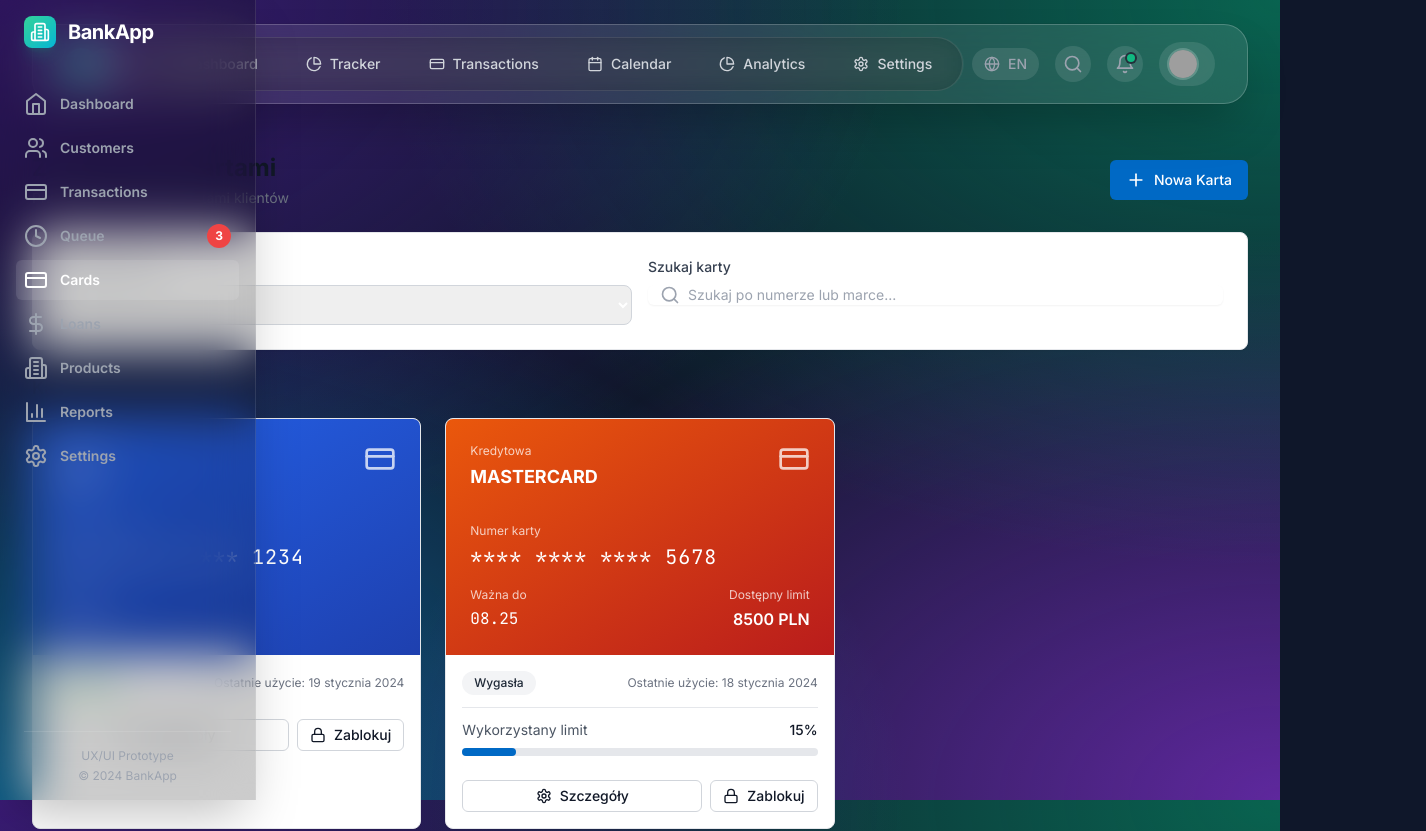
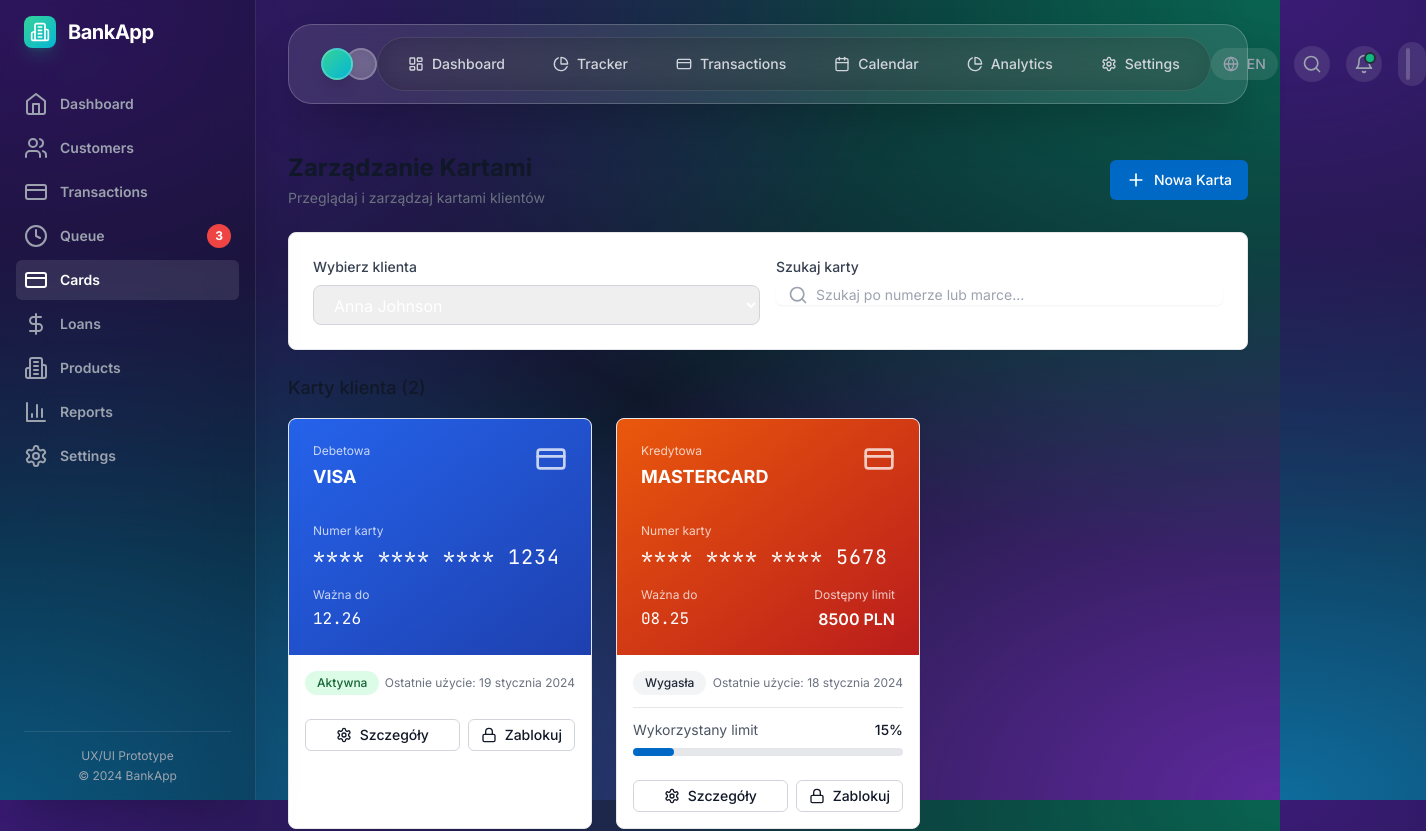
Before and after one commit to ecm-digital/bankingapp, a React (Vite) app: page /cards in a window 1280 px wide. Shown: the top 831 px of the page, 1426 px wide, since content can reach past the window. Built offline with nearby package versions, Linux system fonts and the light colour scheme; grey boxes are pictures that could not be loaded.

Commit message:
Fix sidebar display issues on lower resolutions

```diff
--- a/src/components/layout/MainLayout.tsx
+++ b/src/components/layout/MainLayout.tsx
@@ -8,16 +8,16 @@
 
   return (
     <div className="min-h-screen flex flex-col font-sans">
-      {/* Mobile Sidebar (keep for mobile compatibility if needed) */}
+      {/* Sidebar - Desktop: fixed, Mobile: overlay only when open */}
       <Sidebar isOpen={sidebarOpen} onClose={() => setSidebarOpen(false)} />
 
-      {/* Main content wrapper */}
-      <div className="flex flex-col flex-1">
+      {/* Main content wrapper - Add left margin on desktop to account for fixed sidebar */}
+      <div className="flex flex-col flex-1 lg:pl-64">
         {/* Header with Top Nav */}
         <Header onMenuClick={() => setSidebarOpen(true)} />
 
         {/* Page content */}
-        <main className="flex-1 py-6">
+        <main className="flex-1 py-4 sm:py-6">
           <div className="mx-auto max-w-[1600px] px-4 sm:px-6 lg:px-8">
             <Outlet />
           </div>
--- a/src/components/layout/Sidebar.tsx
+++ b/src/components/layout/Sidebar.tsx
@@ -12,28 +12,28 @@
 
   return (
     <>
-      {/* Mobile sidebar overlay */}
+      {/* Mobile sidebar overlay - Only visible when isOpen is true */}
       {isOpen && (
-        <div className="relative z-50 lg:hidden" role="dialog" aria-modal="true">
+        <div className="fixed inset-0 z-50 lg:hidden" role="dialog" aria-modal="true">
           {/* Background overlay */}
           <div
-            className="fixed inset-0 bg-black/60 backdrop-blur-sm transition-opacity"
+            className="fixed inset-0 bg-black/60 backdrop-blur-sm transition-opacity animate-in fade-in duration-200"
             onClick={onClose}
             aria-hidden="true"
           />
 
           {/* Sidebar panel */}
-          <div className="fixed inset-0 flex">
-            <div className="relative mr-16 flex w-full max-w-xs flex-1">
+          <div className="fixed inset-y-0 left-0 flex w-full max-w-xs">
+            <div className="relative flex w-full flex-1 flex-col transform transition-transform duration-300 ease-out translate-x-0">
               {/* Close button */}
-              <div className="absolute left-full top-0 flex w-16 justify-center pt-5">
+              <div className="absolute -right-12 top-0 flex w-12 justify-center pt-5">
                 <button
                   type="button"
-                  className="-m-2.5 p-2.5 text-white hover:text-gray-300 transition-colors"
+                  className="p-2.5 text-white hover:text-gray-300 transition-colors bg-black/40 rounded-full backdrop-blur-sm"
                   onClick={onClose}
                   aria-label={t.common.closeMenu}
                 >
-                  <X className="h-6 w-6" />
+                  <X className="h-5 w-5" />
                 </button>
               </div>
 
@@ -43,8 +43,8 @@
         </div>
       )}
 
-      {/* Desktop sidebar */}
-      <div className="hidden lg:fixed lg:inset-y-0 lg:z-50 lg:flex lg:w-64 lg:flex-col">
+      {/* Desktop sidebar - Only visible on large screens and above */}
+      <div className="hidden lg:block lg:fixed lg:inset-y-0 lg:z-40 lg:w-64">
         <SidebarContent />
       </div>
     </>
@@ -59,7 +59,7 @@
   const { t } = useLanguage();
 
   return (
-    <div className="flex grow flex-col gap-y-5 overflow-y-auto bg-black/20 backdrop-blur-xl px-6 pb-4 shadow-2xl border-r border-white/10">
+    <div className="flex grow flex-col gap-y-5 overflow-y-auto bg-black/20 backdrop-blur-xl px-4 sm:px-6 pb-4 pt-4 sm:pt-0 shadow-2xl border-r border-white/10 h-full">
       {/* Logo */}
       <div className="flex h-16 shrink-0 items-center">
         <div className="flex items-center space-x-3">
```
